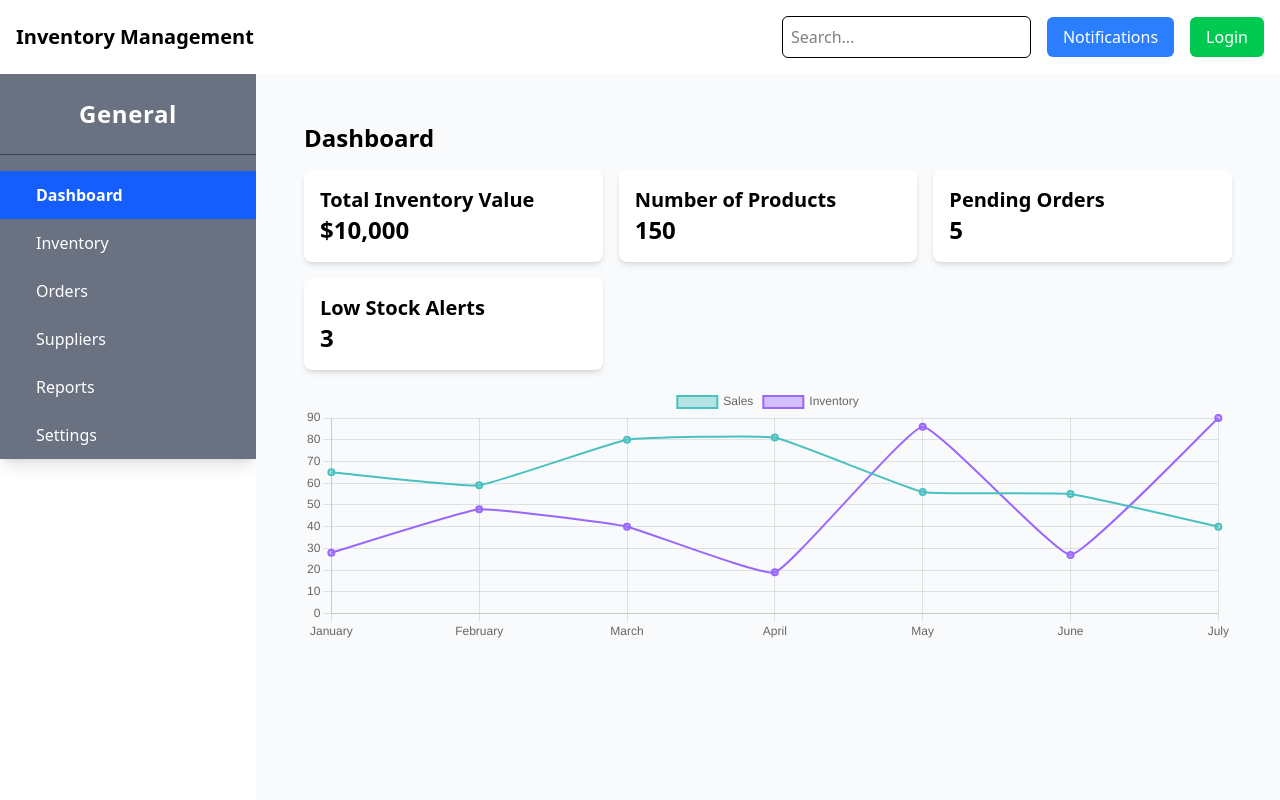
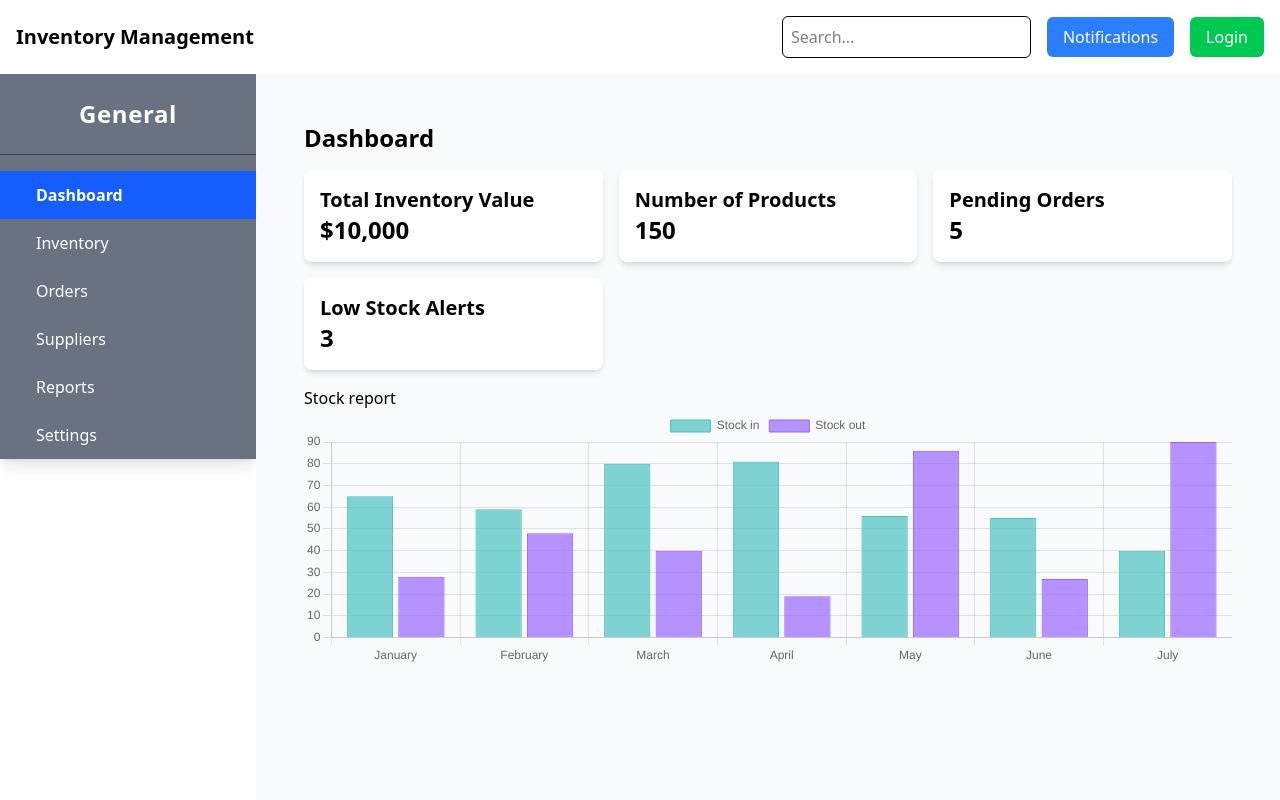
Before and after one commit to Collyns22/DataFort-Project, a React (Vite) app: page / in a window 1280 px wide. Shown: the top 800 px of the page. Built offline with nearby package versions, Linux system fonts and the light colour scheme.

Commit message:
updated chartcomponent file

```diff
--- a/src/Component/ChartComponent.jsx
+++ b/src/Component/ChartComponent.jsx
@@ -1,7 +1,7 @@
-import { Line } from "react-chartjs-2";
+import { Bar } from "react-chartjs-2";
 import {
   Chart as ChartJS,
-  LineElement,
+  BarElement,
   PointElement,
   LinearScale,
   CategoryScale,
@@ -12,7 +12,7 @@ import {
 
 // Register Chart.js components
 ChartJS.register(
-  LineElement,
+  BarElement,
   PointElement,
   LinearScale,
   CategoryScale,
@@ -26,21 +26,17 @@ const ChartComponent = () => {
     labels: ["January", "February", "March", "April", "May", "June", "July"],
     datasets: [
       {
-        label: "Sales",
-        fill: false,
-        lineTension: 0.1,
-        backgroundColor: "rgba(75,192,192,0.4)",
+        label: "Stock in",
+        backgroundColor: "rgba(75,192,192,0.7)",
         borderColor: "rgba(75,192,192,1)",
-        borderWidth: 2,
+        borderWidth: 1,
         data: [65, 59, 80, 81, 56, 55, 40],
       },
       {
-        label: "Inventory",
-        fill: false,
-        lineTension: 0.1,
-        backgroundColor: "rgba(153,102,255,0.4)",
+        label: "Stock out",
+        backgroundColor: "rgba(153,102,255,0.7)",
         borderColor: "rgba(153,102,255,1)",
-        borderWidth: 2,
+        borderWidth: 1,
         data: [28, 48, 40, 19, 86, 27, 90],
       },
     ],
@@ -57,8 +53,9 @@ const ChartComponent = () => {
   };
 
   return (
-    <div className="w-full h-64">
-      <Line data={data} options={options} />
+    <div className="w-full h-64 ">
+      <h1>Stock report</h1>
+      <Bar data={data} options={options} />
     </div>
   );
 };
```
